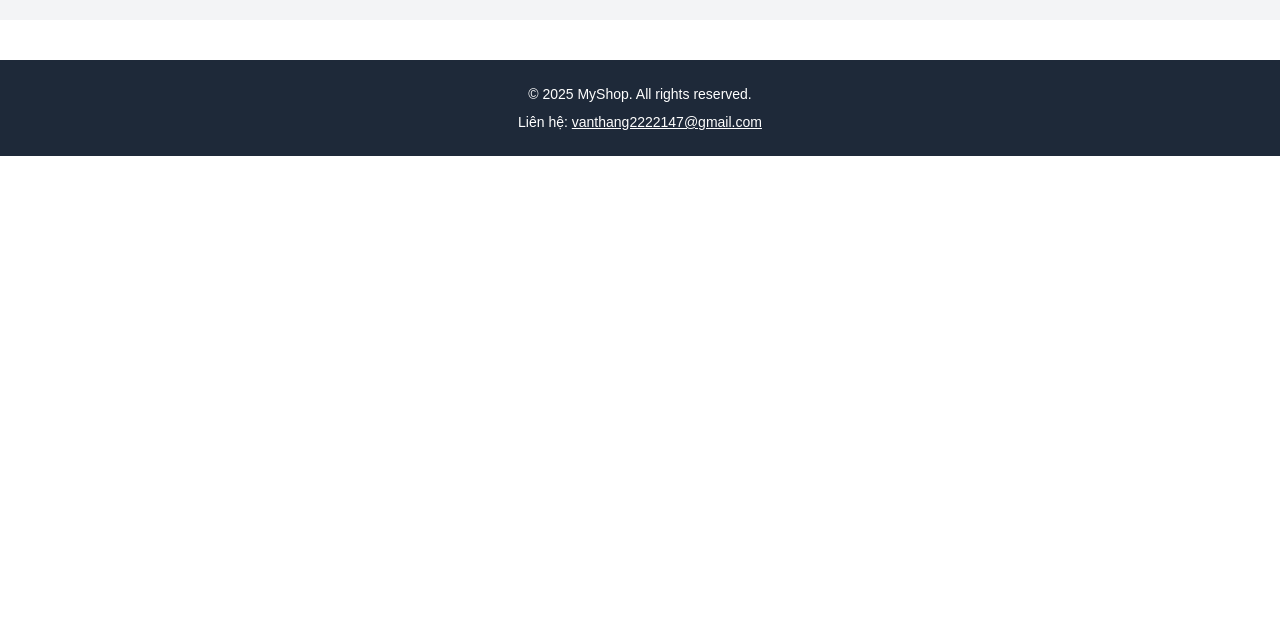
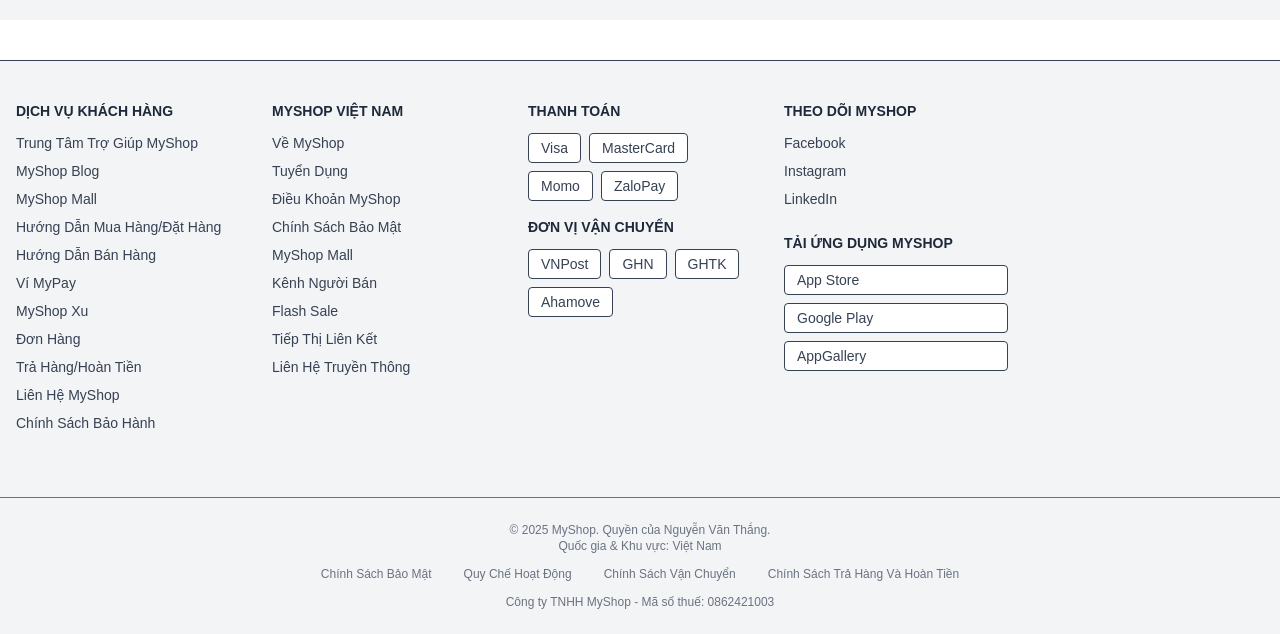
Before and after one commit to vanthang113/Ecommerce_Online, a Next.js app in the folder front-end/: page /auth/login in a window 1280 px wide. Shown: the part 872-1506 px from the top of the page. Before the commit the page ends 1028 px from the top, so only its background shows below. Built offline with nearby package versions, Linux system fonts and the light colour scheme.

Commit message:
cập nhật footer

```diff
--- a/front-end/src/components/Footer.tsx
+++ b/front-end/src/components/Footer.tsx
@@ -1,14 +1,117 @@
+// export default function Footer() {
+//   return (
+//     <footer className="bg-gray-800 text-white py-6 mt-10">
+//       <div className="container mx-auto text-center">
+//         <p className="text-sm">© 2025 MyShop. All rights reserved.</p>
+//         <p className="text-sm mt-2">
+//           Liên hệ:{" "}
+//           <a href="mailto:support@myshop.com" className="underline">
+//             vanthang2222147@gmail.com
+//           </a>
+//         </p>
+//       </div>
+//     </footer>
+//   );
+// }
+///////////////////
 export default function Footer() {
   return (
-    <footer className="bg-gray-800 text-white py-6 mt-10">
-      <div className="container mx-auto text-center">
-        <p className="text-sm">© 2025 MyShop. All rights reserved.</p>
-        <p className="text-sm mt-2">
-          Liên hệ:{" "}
-          <a href="mailto:support@myshop.com" className="underline">
-            vanthang2222147@gmail.com
+    <footer className="bg-gray-100 text-gray-700 text-sm mt-10 border-t">
+      <div className="max-w-7xl mx-auto px-4 py-10 grid grid-cols-2 md:grid-cols-4 lg:grid-cols-5 gap-8">
+        {/* DỊCH VỤ KHÁCH HÀNG */}
+        <div>
+          <h3 className="font-semibold mb-3 text-gray-800">DỊCH VỤ KHÁCH HÀNG</h3>
+          <ul className="space-y-2">
+            <li>Trung Tâm Trợ Giúp MyShop</li>
+            <li>MyShop Blog</li>
+            <li>MyShop Mall</li>
+            <li>Hướng Dẫn Mua Hàng/Đặt Hàng</li>
+            <li>Hướng Dẫn Bán Hàng</li>
+            <li>Ví MyPay</li>
+            <li>MyShop Xu</li>
+            <li>Đơn Hàng</li>
+            <li>Trả Hàng/Hoàn Tiền</li>
+            <li>Liên Hệ MyShop</li>
+            <li>Chính Sách Bảo Hành</li>
+          </ul>
+        </div>
+
+        {/* MYSHOP VIỆT NAM */}
+        <div>
+          <h3 className="font-semibold mb-3 text-gray-800">MYSHOP VIỆT NAM</h3>
+          <ul className="space-y-2">
+            <li>Về MyShop</li>
+            <li>Tuyển Dụng</li>
+            <li>Điều Khoản MyShop</li>
+            <li>Chính Sách Bảo Mật</li>
+            <li>MyShop Mall</li>
+            <li>Kênh Người Bán</li>
+            <li>Flash Sale</li>
+            <li>Tiếp Thị Liên Kết</li>
+            <li>Liên Hệ Truyền Thông</li>
+          </ul>
+        </div>
+
+        {/* THANH TOÁN & VẬN CHUYỂN */}
+        <div>
+          <h3 className="font-semibold mb-3 text-gray-800">THANH TOÁN</h3>
+          <div className="flex flex-wrap gap-2 mb-4">
+            <div className="bg-white border rounded px-3 py-1">Visa</div>
+            <div className="bg-white border rounded px-3 py-1">MasterCard</div>
+            <div className="bg-white border rounded px-3 py-1">Momo</div>
+            <div className="bg-white border rounded px-3 py-1">ZaloPay</div>
+          </div>
+
+          <h3 className="font-semibold mb-3 text-gray-800">ĐƠN VỊ VẬN CHUYỂN</h3>
+          <div className="flex flex-wrap gap-2">
+            <div className="bg-white border rounded px-3 py-1">VNPost</div>
+            <div className="bg-white border rounded px-3 py-1">GHN</div>
+            <div className="bg-white border rounded px-3 py-1">GHTK</div>
+            <div className="bg-white border rounded px-3 py-1">Ahamove</div>
+          </div>
+        </div>
+
+        {/* THEO DÕI & ỨNG DỤNG */}
+        <div>
+          <h3 className="font-semibold mb-3 text-gray-800">THEO DÕI MYSHOP</h3>
+          <ul className="space-y-2">
+            <li>Facebook</li>
+            <li>Instagram</li>
+            <li>LinkedIn</li>
+          </ul>
+
+          <h3 className="font-semibold mt-6 mb-3 text-gray-800">
+            TẢI ỨNG DỤNG MYSHOP
+          </h3>
+          <div className="flex flex-col gap-2">
+            <div className="bg-white border rounded px-3 py-1">App Store</div>
+            <div className="bg-white border rounded px-3 py-1">Google Play</div>
+            <div className="bg-white border rounded px-3 py-1">AppGallery</div>
+          </div>
+        </div>
+      </div>
+
+      {/* PHẦN BOTTOM */}
+      <div className="border-t mt-6 py-6 text-center text-xs text-gray-500">
+        <p>© 2025 MyShop. Quyền của Nguyễn Văn Thắng.</p>
+        <p>
+          Quốc gia & Khu vực: Việt Nam
+        </p>
+        <div className="flex justify-center gap-8 mt-3">
+          <a href="#" className="hover:underline">
+            Chính Sách Bảo Mật
           </a>
-        </p>
+          <a href="#" className="hover:underline">
+            Quy Chế Hoạt Động
+          </a>
+          <a href="#" className="hover:underline">
+            Chính Sách Vận Chuyển
+          </a>
+          <a href="#" className="hover:underline">
+            Chính Sách Trả Hàng Và Hoàn Tiền
+          </a>
+        </div>
+        <p className="mt-3">Công ty TNHH MyShop - Mã số thuế: 0862421003</p>
       </div>
     </footer>
   );
```
Also changed, not shown: 1 other file (tests, documents, lock files or other folders).
